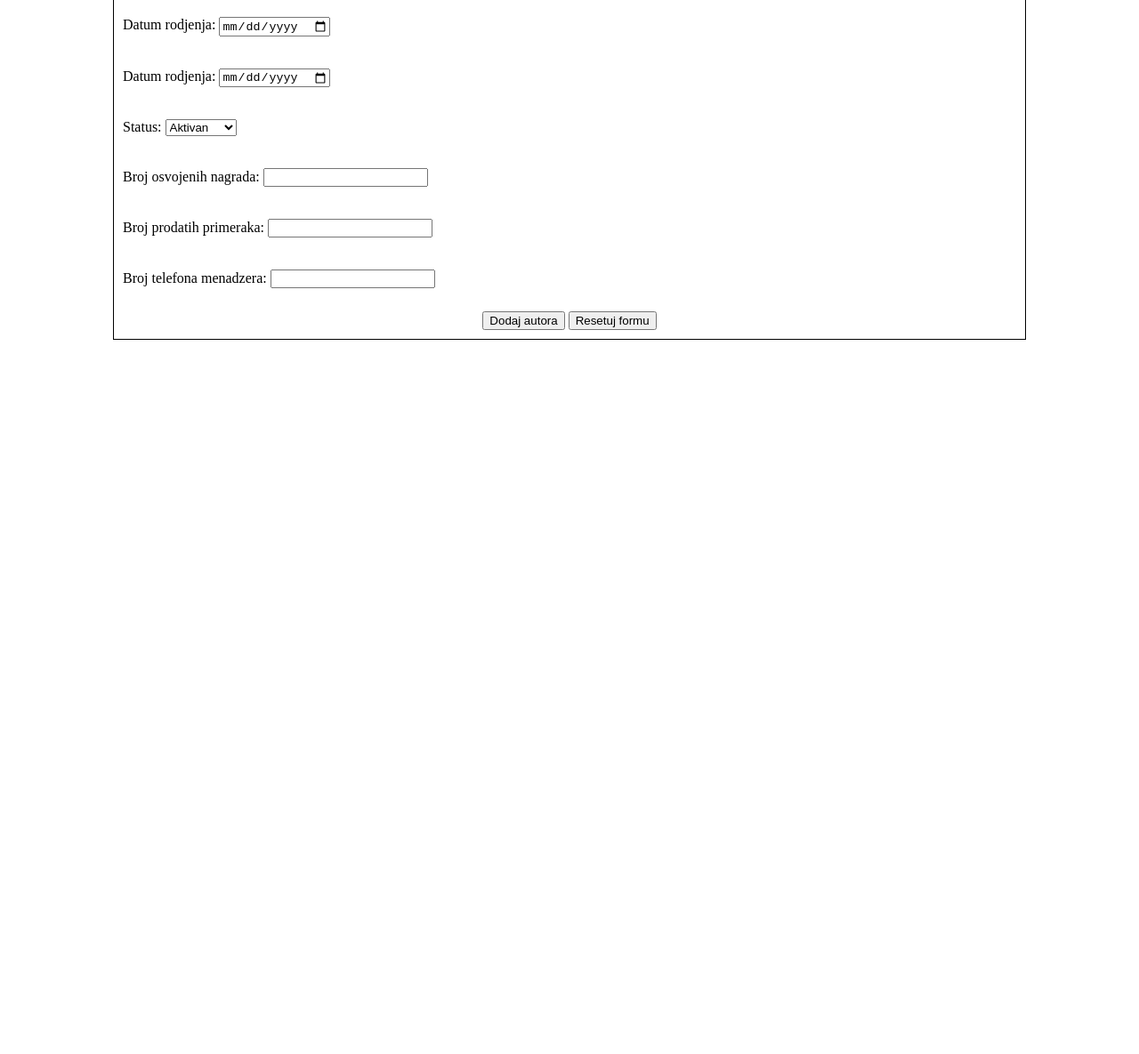
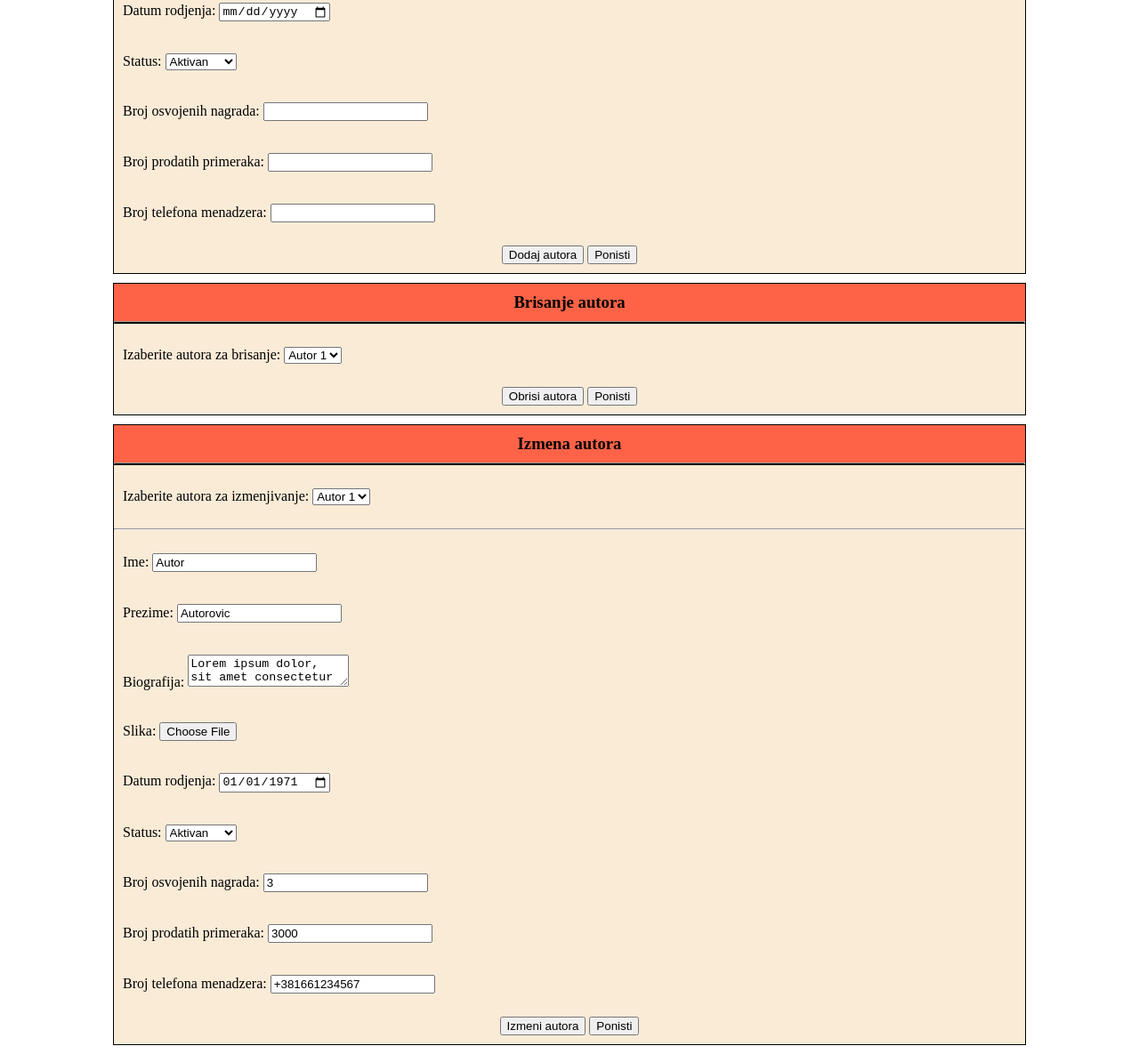
Before and after one commit to hpatrik0/web-design, a plain HTML site: page autor_admin.html in a window 1280 px wide. Shown: the part 1190-2375 px from the top of the page at 89% size. Before the commit the page ends 1582 px from the top, so only its background shows below. Drawn offline with Linux system fonts and the light colour scheme.

Commit message:
Popravljena biografija, dodata forma za brisanje i izmenu autora

```diff
--- a/autor_admin.html
+++ b/autor_admin.html
@@ -120,8 +120,8 @@
 
 
         <form class="admin-forma" id="dodavanje-autora">
-            <h3 style="text-align: center;">Dodavanje autora</h3>
-            <hr>
+            <h3 class="title" style="border-top: 0;">Dodavanje autora</h3>
+            <hr style="margin: 0; border-bottom: 2px solid black;">
             <p>
                 <label for="name">Ime: </label>
                 <input type="text" id="name" name="ime">
@@ -137,10 +137,6 @@
             <p>
                 <label for="picture">Slika: </label>
                 <input type="file" id="picture" name="slika">
-            </p>
-            <p>
-                <label for="dob">Datum rodjenja: </label>
-                <input type="date" id="dob" name="datum-rodjenja">
             </p>
             <p>
                 <label for="dob">Datum rodjenja: </label>
@@ -170,15 +166,98 @@
 
             <section style="text-align: center; padding-bottom: 10px;">
                 <button type="submit">Dodaj autora</button>
-                <button type="reset">Resetuj formu</button>
+                <button type="reset">Ponisti</button>
             </section>
 
         </form>
-        <form id="brisanje-autora">
+        <form class="admin-forma" id="brisanje-autora">
+            <h3 class="title" style="border-top: 0;">Brisanje autora</h3>
+            <hr style="margin: 0; border-bottom: 2px solid black;">
+            <p>Izaberite autora za brisanje:
+                <select>
+                    <option value="autor-1">Autor 1</option>
+                    <option value="autor-2">Autor 2</option>
+                    <option value="autor-3">Autor 3</option>
+                    <option value="autor-4">Autor 4</option>
+                    <option value="autor-5">Autor 5</option>
+                    <option value="autor-6">Autor 6</option>
+                    <option value="autor-7">Autor 7</option>
+                    <option value="autor-8">Autor 8</option>
+                </select>
+            </p>
+
+            <section style="text-align: center; padding-bottom: 10px;">
+                <button type="submit">Obrisi autora</button>
+                <button type="reset">Ponisti</button>
+            </section>
+        </form>
+
+        <form class="admin-forma" id="izmena-autora">
+            <h3 class="title" style="border-top: 0;">Izmena autora</h3>
+            <hr style="margin: 0; border-bottom: 2px solid black;">
+
+            <p>Izaberite autora za izmenjivanje:
+                <select>
+                    <option value="autor-1">Autor 1</option>
+                    <option value="autor-2">Autor 2</option>
+                    <option value="autor-3">Autor 3</option>
+                    <option value="autor-4">Autor 4</option>
+                    <option value="autor-5">Autor 5</option>
+                    <option value="autor-6">Autor 6</option>
+                    <option value="autor-7">Autor 7</option>
+                    <option value="autor-8">Autor 8</option>
+                </select>
+            </p>
+            <hr>
+
+            <p>
+                <label for="name">Ime: </label>
+                <input type="text" id="name" name="ime" value="Autor">
+            </p>
+            <p>
+                <label for="name">Prezime: </label>
+                <input type="text" id="surname" name="prezime" value="Autorovic">
+            </p>
+            <p>
+                <label for="name">Biografija: </label>
+                <textarea style="max-width: 250px; max-height: 100px;">Lorem ipsum dolor, sit amet consectetur adipisicing elit. Odit vel dolor harum minus modi? Sint doloremque fugit exercitationem assumenda, suscipit corporis qui officiis quisquam vero voluptates? Repellendus magnam omnis ullam.</textarea>
+            </p>
+            <p>
+                <label for="picture">Slika: </label>
+                <input type="file" id="picture" name="slika" style="color: transparent;">
+            </p>
+            <p>
+                <label for="dob">Datum rodjenja: </label>
+                <input type="date" id="dob" name="datum-rodjenja" value="1971-01-01">
+            </p>
+            <p>
+                <label for="status">Status: </label>
+                <select name="status" id="status" value="aktivan">
+                    <option value="aktivan">Aktivan</option>
+                    <option value="preminuo">Preminuo</option>
+                    <option value="u-penziji">U penziji</option>
+                </select>
+            </p>
+            <p>
+                <label for="num-awards">Broj osvojenih nagrada: </label>
+                <input type="number" id="num-awards" name="br-nagrada" value="3">
+            </p>
+            <p>
+                <label for="num-sales">Broj prodatih primeraka: </label>
+                <input type="number" id="num-sales" name="br-prodatih" value="3000">
+            </p>
+            <p>
+                <label for="phone-num">Broj telefona menadzera: </label>
+                <input type="phone-num" id="phone-num" name="br-telefona" value="+381661234567">
+            </p>
+
+
+            <section style="text-align: center; padding-bottom: 10px;">
+                <button type="submit">Izmeni autora</button>
+                <button type="reset">Ponisti</button>
+            </section>
 
         </form>
-        <form id="izmena-autora">
 
-        </form>
     </body>
 </html>
--- a/style.css
+++ b/style.css
@@ -207,6 +207,7 @@ body {
     max-width: 80%;
     margin: 10px auto;
     border: 1px solid black;
+    background-color: antiquewhite;
 }
 
 .admin-forma p {
```
